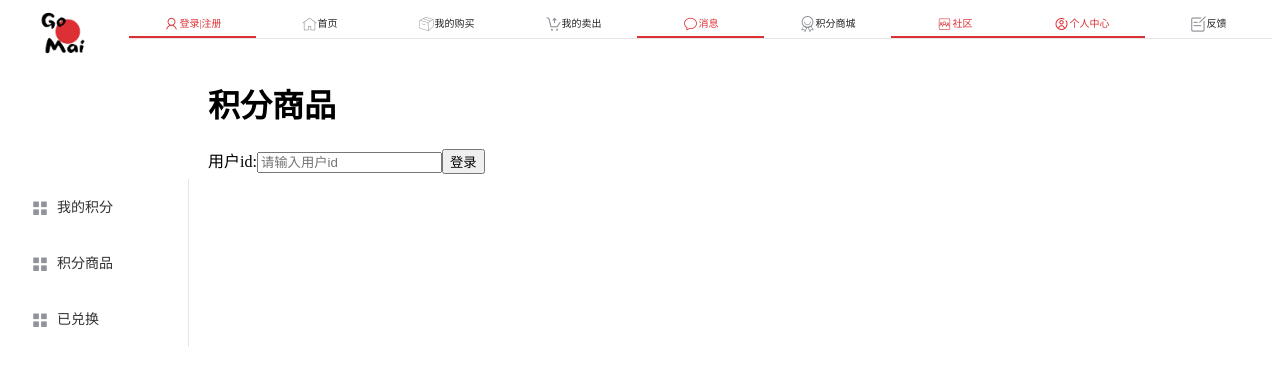
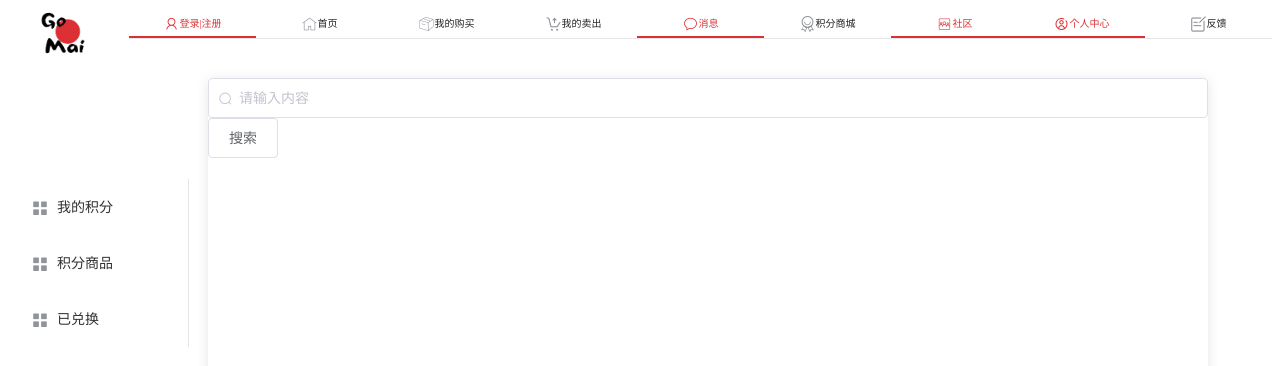
Before and after one commit to mao-xm/cutp, a Vue app: page /integral_good in a window 1280 px wide. Shown: the top 366 px of the page. Built offline with nearby package versions, Linux system fonts and the light colour scheme.

Commit message:
修改路由文件

```diff
--- a/src/router/index.js
+++ b/src/router/index.js
@@ -11,17 +11,25 @@ import publishIndex from '@/views/mySale/publish/PublishIndex'
 import buyOrder from '@/views/buyOrder/Index'
 import saleOrderIndex from '@/views/mySale/saleOrder/Index'
 import test from '@/views/test/UploadTest'
+import generateOrder from '@/views/buyOrder/generateOrder/Index'
 Vue.use(Router)
 
 export default new Router({
   mode:'history',
   routes: [
+
     {
       path: '/Home',
       name: 'Home',
       component: Home},
       // 重定向,进入首页默认显示Home组件的内容
+      // 订单生成页
     {
+      path: '/generateOrder',
+      name: 'generateOrder',
+      component: generateOrder
+    },
+      {
       path: '/',
       redirect: '/Home',
       component: Home
--- a/src/views/integral/al_exchange.vue
+++ b/src/views/integral/al_exchange.vue
@@ -12,5 +12,9 @@ export default {
 #al_exchange{
     position:absolute;
     left:200px;
+    top:70px;
+    width:1000px;
+    height:1000px;
+    box-shadow: 0 2px 12px 0 rgba(0, 0, 0, 0.1);
 }
 </style>
--- a/src/views/integral/integral_good.vue
+++ b/src/views/integral/integral_good.vue
@@ -1,10 +1,17 @@
 <template>
   <div id="integral-goods">
-    <h1>积分商品</h1>
+     <el-input
+        placeholder="请输入内容"
+        prefix-icon="el-icon-search"
+        v-model="input1"
+     >
+     </el-input>
+      <el-button >搜索</el-button>
+    <!-- <h1>积分商品</h1>
     <div>
        用户id:<input v-model="ca1_id" type="text" placeholder="请输入用户id">
       <button v-on:click="test">登录</button>
-    </div>
+    </div> -->
   </div>
 </template>
 <script>
@@ -12,11 +19,12 @@ export default {
   name: 'integral_good.vue',
   data(){
     return {
-      ca1_id:''
+      // ca1_id:''
+       input1: '',
       }
   },
   methods:{
-    test(){
+    //test(){
     // this.$axios({
     //     url: "http://api.gomai.com/api/goods/category1/list?ca1_id=1",  // 后台接口
     //     method:"post",  // 请求方式
@@ -39,16 +47,18 @@ export default {
   //   console.log(error);
   // });
 
-  this.$axios.get('http://api.gomai.com/api/goods/category1/list?ca1_id=1',JSON.stringify(this.ca1_id))
-  .then(data=>{
-    document.write("请求成功")
-    console.log(data)
-  })
-  .catch(err=>{
-    document.write("请求失败")
-    console.log(err)
-  })
-    }
+  // this.$axios.get('http://api.gomai.com/api/goods/category1/list?ca1_id=1',JSON.stringify(this.ca1_id))
+  // .then(data=>{
+  //   document.write("请求成功")
+  //   console.log(data)
+  // })
+  // .catch(err=>{
+  //   document.write("请求失败")
+  //   console.log(err)
+  // })
+  //   }
+  // }
+//}
   }
 }
 </script>
@@ -56,5 +66,12 @@ export default {
 #integral-goods{
   position:absolute;
   left:200px;
+  top:70px;
+  width:1000px;
+  height:1000px;
+  box-shadow: 0 2px 12px 0 rgba(0, 0, 0, 0.1);
+}
+.el-input{
+  width:400px;
 }
 </style>
--- a/src/views/integral/my_integral.vue
+++ b/src/views/integral/my_integral.vue
@@ -9,6 +9,7 @@
         </div>
       </div>
     </el-col>
+    <div id="total">103887</div>
      </el-row>
    <el-tabs v-model="activeName" @tab-click="handleClick" class="el-t">
     <el-tab-pane label="全部" name="first"><myIntegralFirst></myIntegralFirst></el-tab-pane>
@@ -50,5 +51,13 @@ export default {
   height:1000px;
   box-shadow: 0 2px 12px 0 rgba(0, 0, 0, 0.1);
 }
-
+.demo-avatar demo-basic{
+  float: left;
+}
+#total{
+  float: left;
+}
+.el-col-12{
+  width:54px;
+}
 </style>
```
